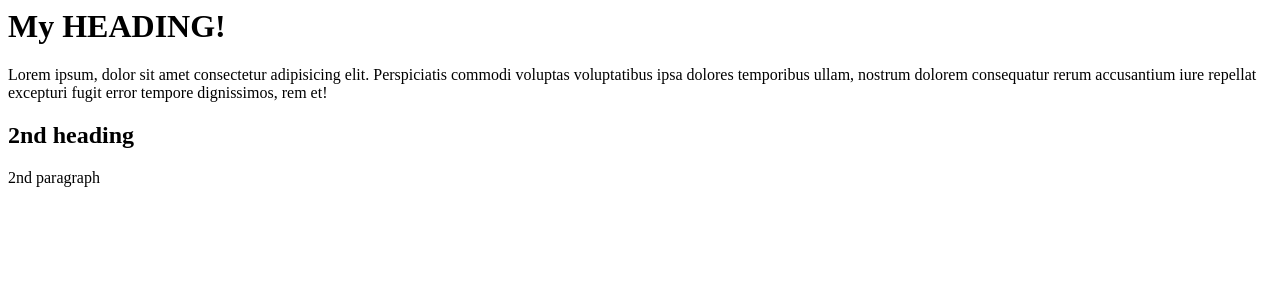
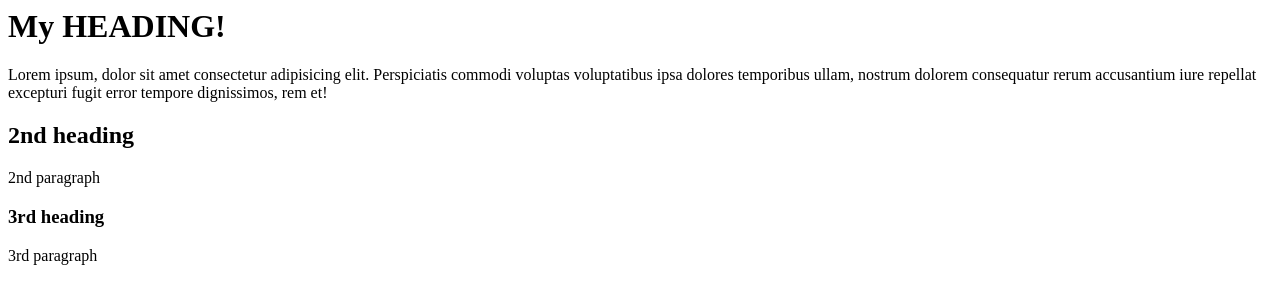
Before and after one commit to SanamWebDeveloper/my-first-web, a plain HTML site: page index.html in a window 1280 px wide. Drawn offline with Linux system fonts and the light colour scheme.

Commit message:
3rd update!

```diff
--- a/index.html
+++ b/index.html
@@ -4,3 +4,6 @@
 
 <h2>2nd heading</h2>
 <p>2nd paragraph</p>
+
+<h3>3rd heading</h3>
+<p>3rd paragraph</p>
```
